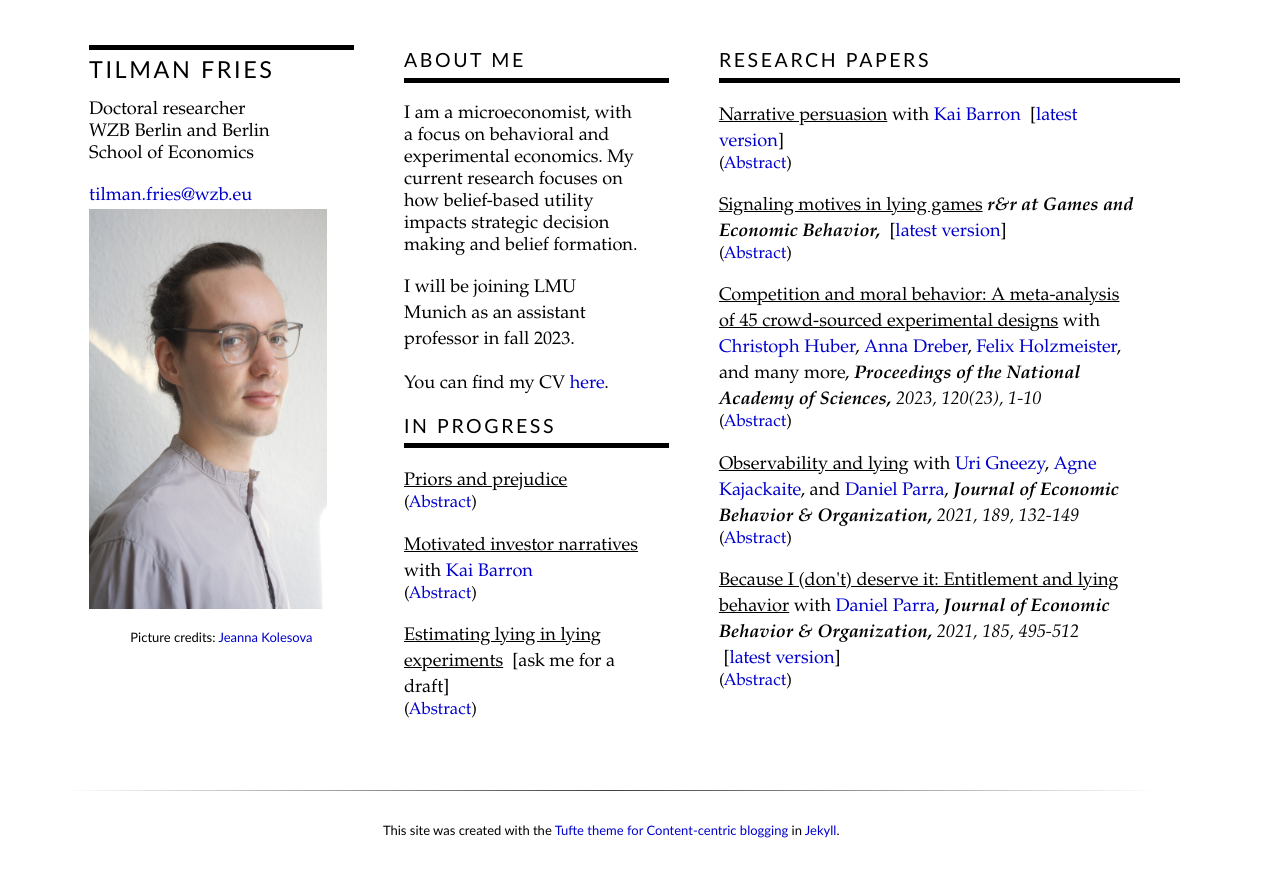
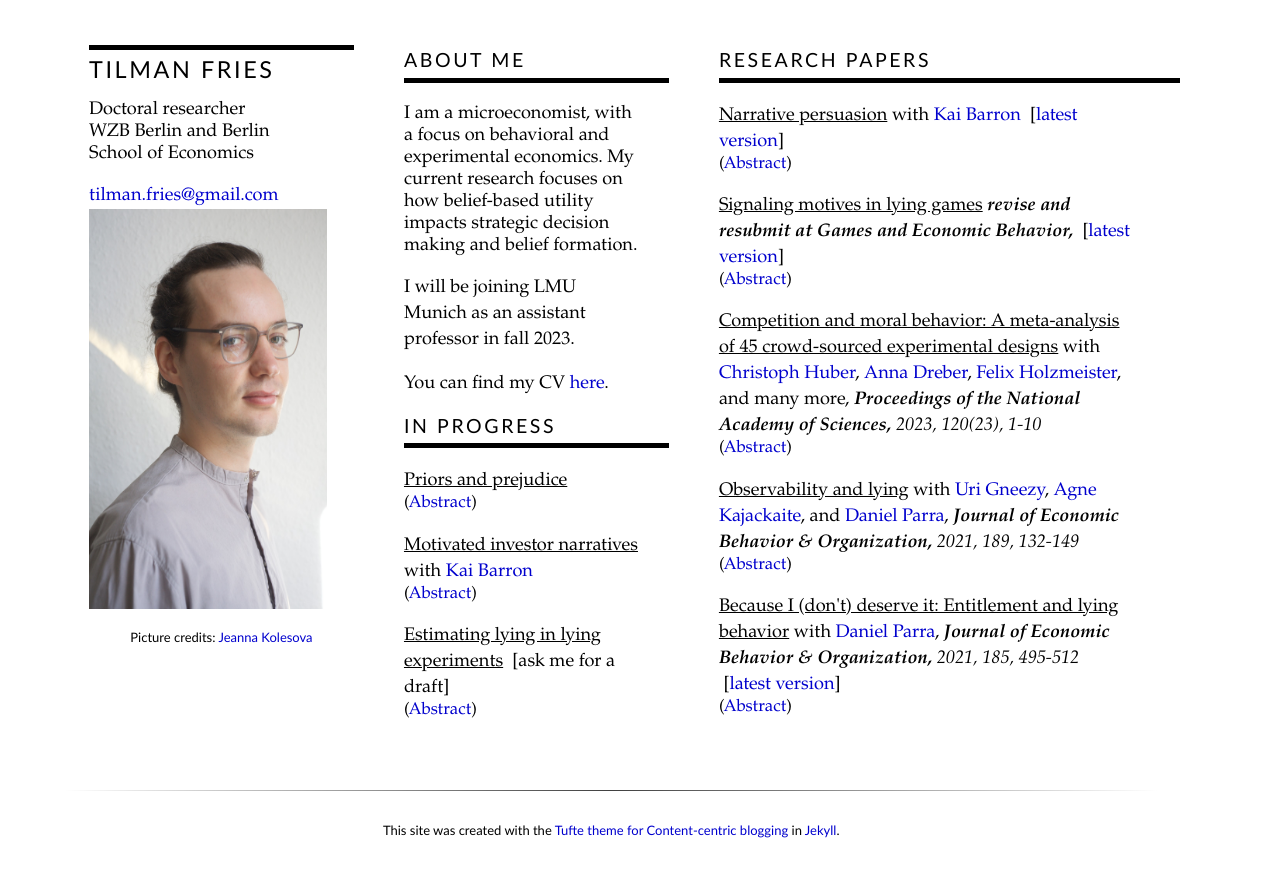
Before and after one commit to tilmanfries/tilmanfries.github.io, a Jekyll site: the page built from index.md, in a window 1280 px wide. Shown: the top 877 px of the page. Built offline with Jekyll 4.4.1, drawn with Linux system fonts in a browser that asks for light colours.

Commit message:
Update index.md

```diff
--- a/index.md
+++ b/index.md
@@ -4,7 +4,7 @@ title: Tilman Fries
 my_name: Tilman Fries
 position: Doctoral researcher
 institution: WZB Berlin and Berlin School of Economics
-email: tilman.fries@wzb.eu
+email: tilman.fries@gmail.com
 projects:
   - name: Narrative persuasion
     collab: <a target="_blank" rel="noopener noreferrer"  href=https://sites.google.com/site/kaibarron/>Kai Barron</a>
@@ -18,7 +18,7 @@ projects:
     collab: none
     pdf: FriesLyingSignaling.pdf
     link: none
-    journal: r&r at Games and Economic Behavior
+    journal: revise and resubmit at Games and Economic Behavior
     abstract: "This paper studies the implications of agents signaling their moral type in a lying game. In the theoretical analysis, a signaling motive emerges where agents dislike being suspected of lying and where some lies are more stigmatized than others. The equilibrium prediction of the model can explain experimental data from previous studies, in particular on partial lying, where individuals lie to gain a non payoff-maximizing amount. I discuss the relationship with theoretical models of lying that conceptualize the image concern as an aversion to being suspected of lying and provide applications to narratives, learning, and the disclosure of lies."
   - name: "Competition and moral behavior: A meta-analysis of 45 crowd-sourced experimental designs"
     collab: <a target="_blank" rel="noopener noreferrer"  href=https://chr-huber.com/>Christoph Huber</a>, <a target="_blank" rel="noopener noreferrer"  href=https://sites.google.com/site/annadreber/>Anna Dreber</a>, <a target="_blank" rel="noopener noreferrer"  href=https://www.holzmeister.biz/>Felix Holzmeister</a>, and many more
```
